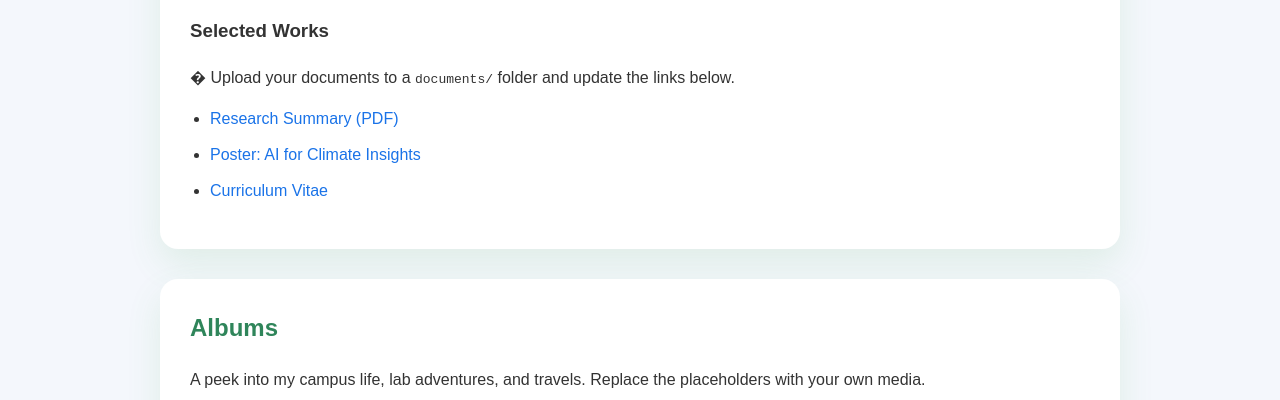
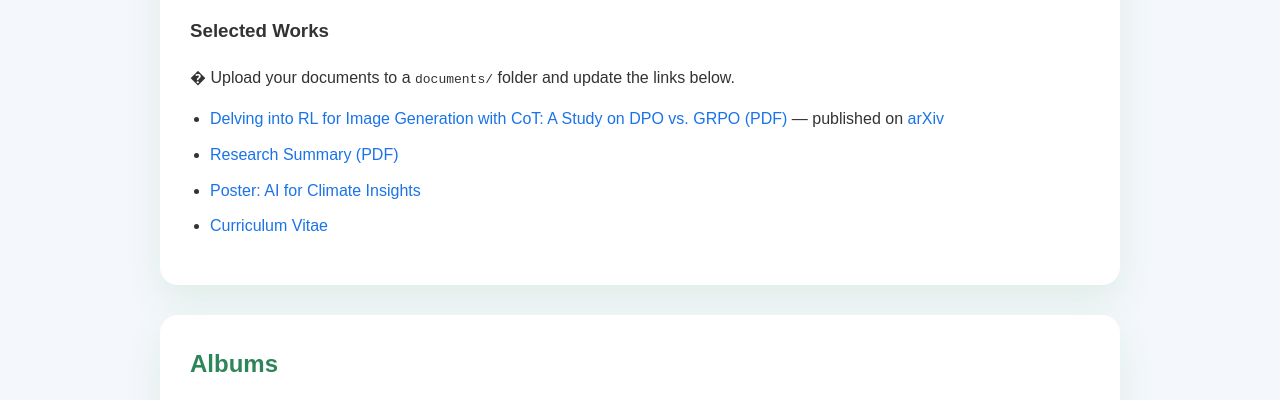
Before and after one commit to Wenyu528/Wenyu528.github.io, a plain HTML site: page index.html in a window 1280 px wide. Shown: the part 901-1301 px from the top of the page. Drawn offline with Linux system fonts and the light colour scheme.

Commit message:
upload some documents

```diff
--- a/index.html
+++ b/index.html
@@ -172,9 +172,16 @@
             <h3>Selected Works</h3>
             <p>� Upload your documents to a <code>documents/</code> folder and update the links below.</p>
             <ul class="document-list">
+                <li>
+                    <a href="documents/2505.17017v2.pdf" target="_blank" rel="noopener">
+                        Delving into RL for Image Generation with CoT: A Study on DPO vs. GRPO (PDF)
+                    </a>
+                    — published on
+                    <a href="https://arxiv.org/abs/2505.17017" target="_blank" rel="noopener">arXiv</a>
+                </li>
                 <li><a href="documents/research-summary.pdf" target="_blank" rel="noopener">Research Summary (PDF)</a></li>
                 <li><a href="documents/poster-ai-for-climate.pdf" target="_blank" rel="noopener">Poster: AI for Climate Insights</a></li>
-                <li><a href="documents/cv-wenyu-shan.pdf" target="_blank" rel="noopener">Curriculum Vitae</a></li>
+                <li><a href="documents/cv_of_wenyu_shan.pdf" target="_blank" rel="noopener">Curriculum Vitae</a></li>
             </ul>
         </section>
 
```
Also changed, not shown: 2 other files.
